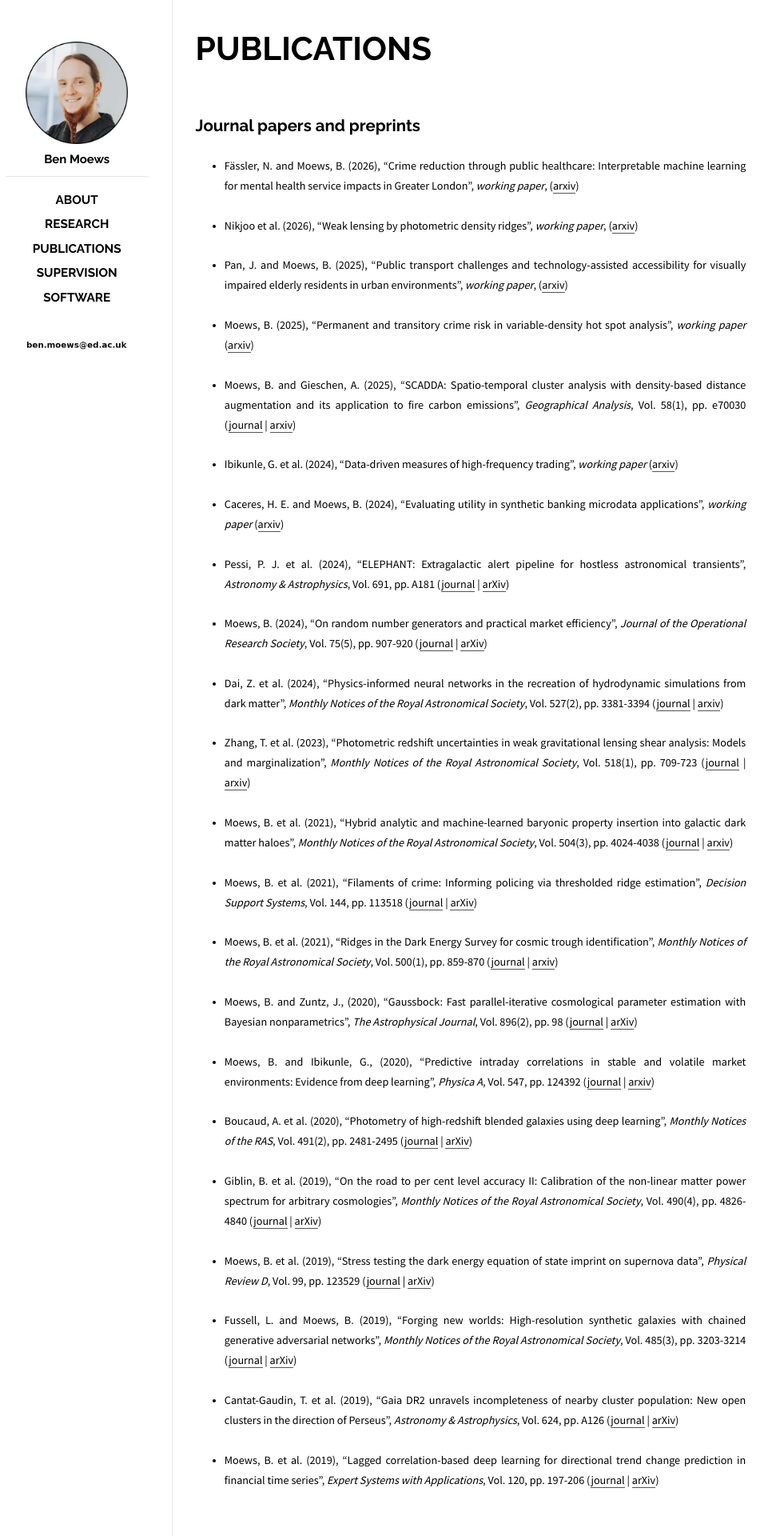
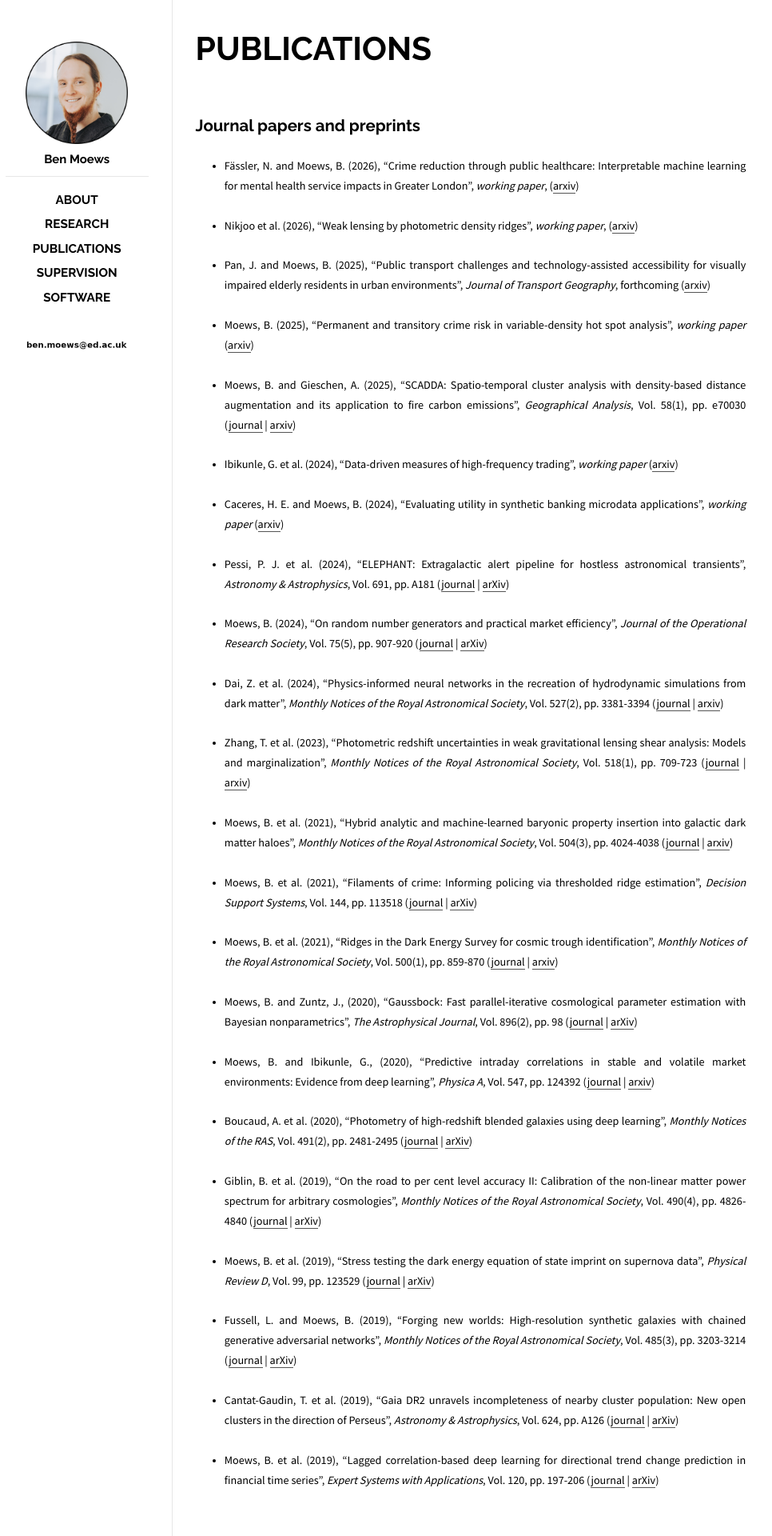
Before and after one commit to moews/moews.github.io, a Jekyll site: the page built from _posts/2017-03-25-publications.md, in a window 1280 px wide. Shown: the top 1920 px of the page at 80% size, without its empty margins (143-1109 px from the left). Built offline with Jekyll 4.4.1, drawn with Linux system fonts in a browser that asks for light colours.

Commit message:
Update 2017-03-25-publications.md

```diff
--- a/_posts/2017-03-25-publications.md
+++ b/_posts/2017-03-25-publications.md
@@ -14,7 +14,7 @@
 
 * <small>Nikjoo et al. (2026), "Weak lensing by photometric density ridges", _working paper_, ([arxiv](https://arxiv.org/abs/2603.04025))</small>
 
-* <small>Pan, J. and Moews, B. (2025), "Public transport challenges and technology-assisted accessibility for visually impaired elderly residents in urban environments", _working paper_, ([arxiv](https://arxiv.org/abs/2601.15291))</small>
+* <small>Pan, J. and Moews, B. (2025), "Public transport challenges and technology-assisted accessibility for visually impaired elderly residents in urban environments", _Journal of Transport Geography_, forthcoming ([arxiv](https://arxiv.org/abs/2601.15291))</small>
 
 * <small>Moews, B. (2025), "Permanent and transitory crime risk in variable-density hot spot analysis", _working paper_ ([arxiv](https://arxiv.org/abs/2512.07467))</small>
 
```
